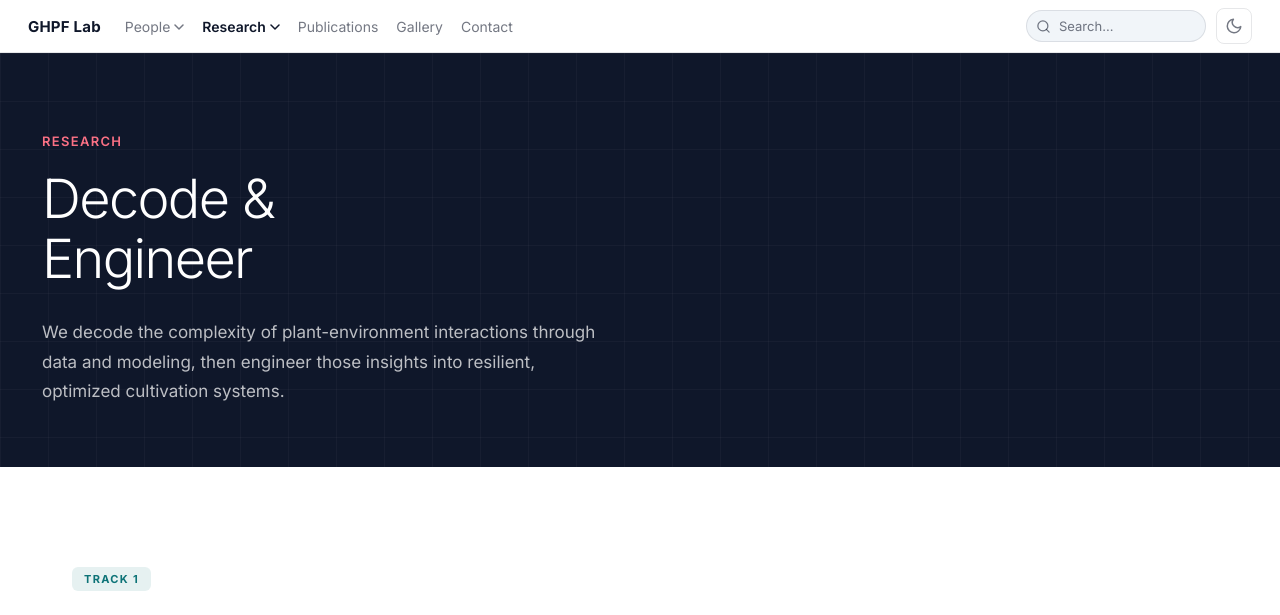
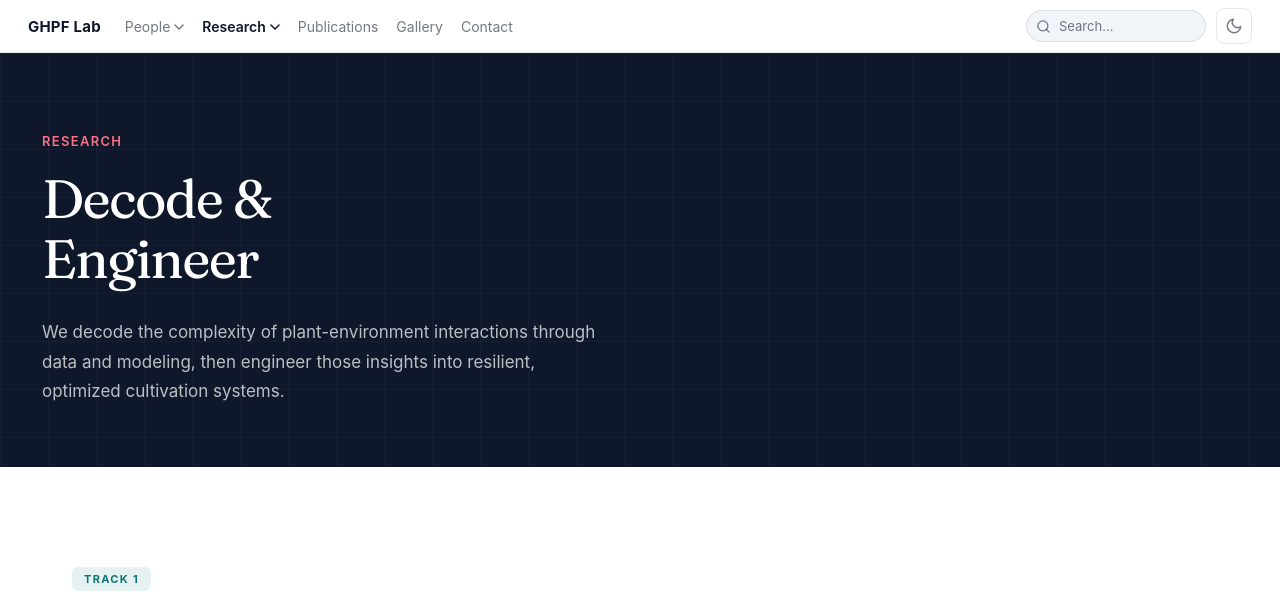
Before and after one commit to snughpf-alt/ghpf-lab-web-final-2, a Jekyll site: the page built from research.md, in a window 1280 px wide and 1400 px high. Shown: the top 615 px of the window. Built offline with Jekyll 4.4.1, drawn with Linux system fonts in a browser that asks for light colours; some web fonts are replaced.

Commit message:
Switch body font to Pretendard, headings to Fraunces serif

```diff
--- a/_layouts/default.html
+++ b/_layouts/default.html
@@ -12,7 +12,9 @@
 
   <link rel="preconnect" href="https://fonts.googleapis.com">
   <link rel="preconnect" href="https://fonts.gstatic.com" crossorigin>
-  <link href="https://fonts.googleapis.com/css2?family=Inter:wght@300;400;500;600;700;800&display=swap" rel="stylesheet">
+  <link rel="preconnect" href="https://cdn.jsdelivr.net" crossorigin>
+  <link rel="stylesheet" as="style" crossorigin href="https://cdn.jsdelivr.net/gh/orioncactus/pretendard@v1.3.9/dist/web/static/pretendard.min.css">
+  <link href="https://fonts.googleapis.com/css2?family=Fraunces:opsz,wght@9..144,400;9..144,500;9..144,600;9..144,700&family=Noto+Serif+KR:wght@500;600;700&display=swap" rel="stylesheet">
   <link rel="stylesheet" href="{{ '/assets/css/site.css' | relative_url }}">
 
   <!-- Prevent FOUC: apply saved theme before render -->
--- a/assets/css/site.scss
+++ b/assets/css/site.scss
@@ -1,6 +1,10 @@
 ---
 ---
 :root{
+  /* ===== Typography ===== */
+  --font-sans:'Pretendard','Pretendard Variable',-apple-system,BlinkMacSystemFont,system-ui,'Segoe UI',Roboto,'Helvetica Neue',Arial,sans-serif;
+  --font-display:'Fraunces','Noto Serif KR',Georgia,'Times New Roman',serif;
+
   --bg:#ffffff;
   --bg2:#f1f5f9;
 
@@ -56,7 +60,7 @@ html{scroll-behavior:smooth;overflow-y:scroll}
 
 body{
   margin:0;
-  font-family:'Inter',system-ui,-apple-system,Segoe UI,Roboto,Arial;
+  font-family:var(--font-sans);
   background:var(--bg);
   color:var(--text);
   display:flex;
@@ -65,6 +69,14 @@ body{
 }
 
 main{flex:1}
+
+/* =========================
+   DISPLAY HEADINGS (serif)
+   ========================= */
+h1,h2{
+  font-family:var(--font-display);
+  font-optical-sizing:auto;
+}
 
 /* =========================
    LINKS
```
